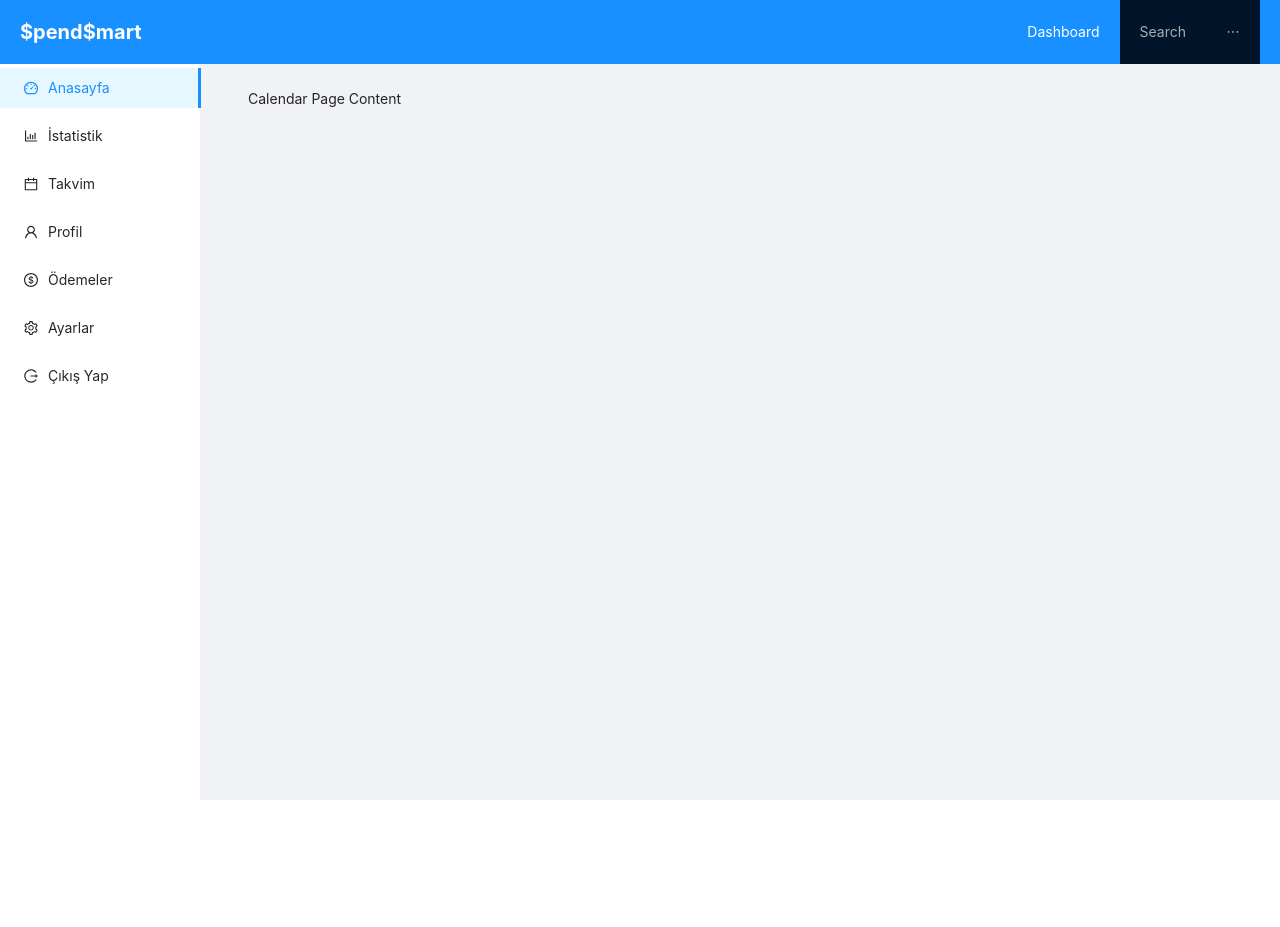
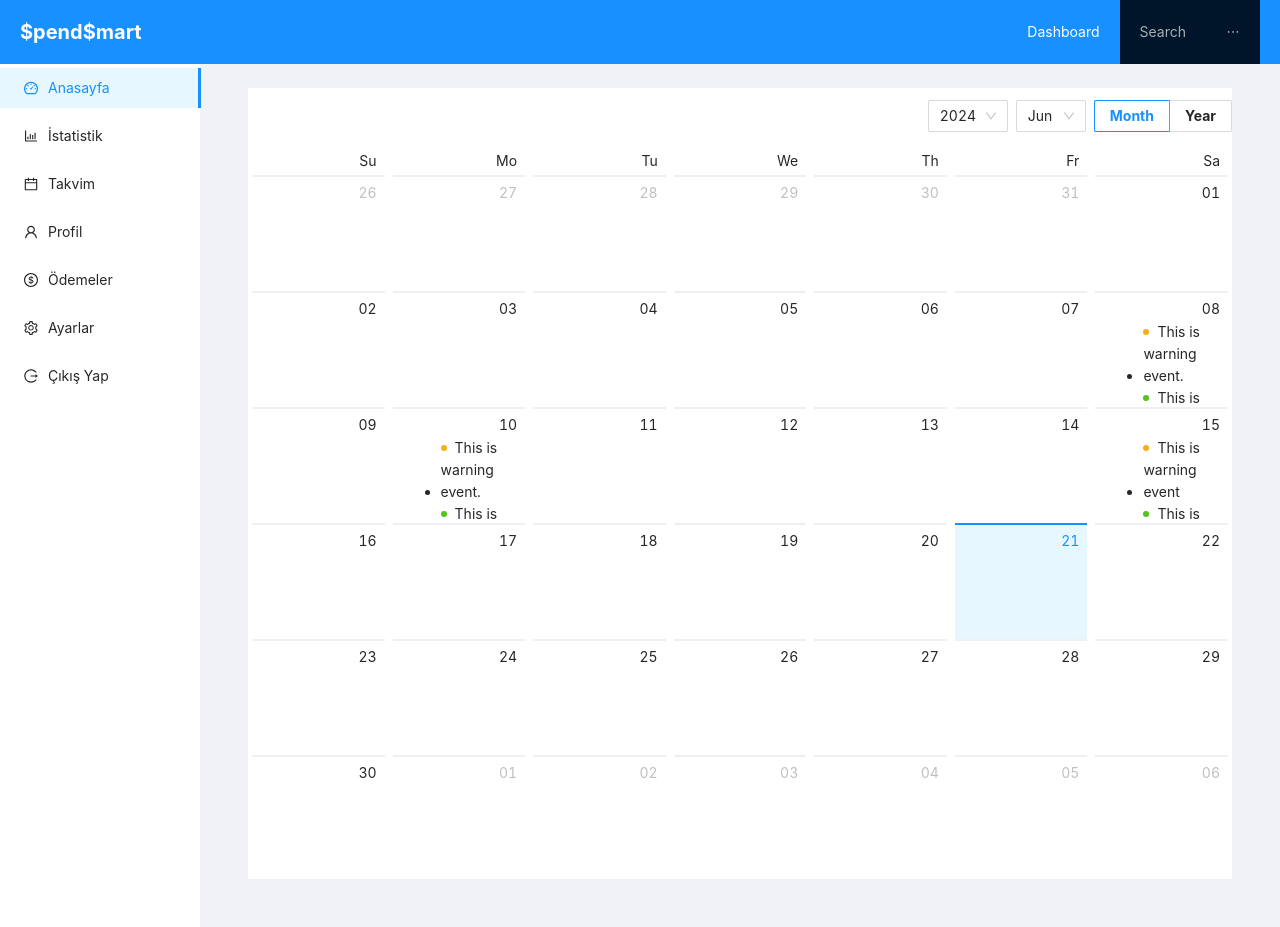
Before and after one commit to nazhhoglu/butce_takip, a React (Create React App) app: page /calendar in a window 1280 px wide. Before the commit the page ends 800 px from the top, so only its background shows below. Built offline with nearby package versions, Linux system fonts and the light colour scheme.

Commit message:
calendar and home page edit

```diff
--- a/src/pages/CalendarPage.js
+++ b/src/pages/CalendarPage.js
@@ -1,5 +1,100 @@
+import { Badge, Calendar } from "antd";
 import React from "react";
-
-const CalendarPage = () => <div>Calendar Page Content</div>;
-
+const getListData = (value) => {
+  let listData;
+  switch (value.date()) {
+    case 8:
+      listData = [
+        {
+          type: "warning",
+          content: "This is warning event.",
+        },
+        {
+          type: "success",
+          content: "This is usual event.",
+        },
+      ];
+      break;
+    case 10:
+      listData = [
+        {
+          type: "warning",
+          content: "This is warning event.",
+        },
+        {
+          type: "success",
+          content: "This is usual event.",
+        },
+        {
+          type: "error",
+          content: "This is error event.",
+        },
+      ];
+      break;
+    case 15:
+      listData = [
+        {
+          type: "warning",
+          content: "This is warning event",
+        },
+        {
+          type: "success",
+          content: "This is very long usual event。。....",
+        },
+        {
+          type: "error",
+          content: "This is error event 1.",
+        },
+        {
+          type: "error",
+          content: "This is error event 2.",
+        },
+        {
+          type: "error",
+          content: "This is error event 3.",
+        },
+        {
+          type: "error",
+          content: "This is error event 4.",
+        },
+      ];
+      break;
+    default:
+  }
+  return listData || [];
+};
+const getMonthData = (value) => {
+  if (value.month() === 8) {
+    return 1394;
+  }
+};
+const CalendarPage = () => {
+  const monthCellRender = (value) => {
+    const num = getMonthData(value);
+    return num ? (
+      <div className="notes-month">
+        <section>{num}</section>
+        <span>Backlog number</span>
+      </div>
+    ) : null;
+  };
+  const dateCellRender = (value) => {
+    const listData = getListData(value);
+    return (
+      <ul className="events">
+        {listData.map((item) => (
+          <li key={item.content}>
+            <Badge status={item.type} text={item.content} />
+          </li>
+        ))}
+      </ul>
+    );
+  };
+  return (
+    <Calendar
+      dateCellRender={dateCellRender}
+      monthCellRender={monthCellRender}
+    />
+  );
+};
 export default CalendarPage;
--- a/src/pages/HomePage.css
+++ /dev/null
@@ -1,29 +0,0 @@
-/* General Layout */
-.header {
-    display: flex;
-    justify-content: space-between;
-    align-items: center;
-    background-color: #fff;
-    padding: 0 20px;
-  }
-
-  .logo {
-    font-size: 20px;
-    font-weight: bold;
-    color: white;
-  }
-
-  .site-layout-background {
-    background: #fff;
-  }
-
-  /* Sidebar */
-  .site-layout-background .ant-menu {
-    height: 100%;
-    border-right: 0;
-  }
-
-  .site-layout-background .ant-menu-item {
-    display: flex;
-    align-items: center;
-  }
--- a/src/pages/HomePage.js
+++ b/src/pages/HomePage.js
@@ -1,6 +1,9 @@
-// src/pages/HomePage.js
+import { Progress } from "antd";
 import React from "react";
-
-const HomePage = () => <div>Home Page Content</div>;
-
+const HomePage = () => (
+  <>
+    <Progress type="dashboard" percent={100} />
+    <Progress type="dashboard" percent={100} gapDegree={50} />
+  </>
+);
 export default HomePage;
--- a/src/pages/LoginRegisterPage.css
+++ b/src/pages/LoginRegisterPage.css
@@ -100,3 +100,40 @@ label {
 .ant-tabs-nav .ant-tabs-tab:hover .ant-tabs-tab-btn {
   color: rgb(32, 79, 97); /* Hover durumunda rengi değiştir */
 }
+
+.floating-label {
+  position: relative;
+  margin-bottom: 1.5rem;
+}
+
+.floating-label input {
+  width: 100%;
+  padding: 12px 10px;
+  border: 2px solid #ddd;
+  border-radius: 8px;
+  outline: none;
+  transition: border-color 0.3s;
+}
+
+.floating-label input:focus {
+  border-color: #65a4b9;
+}
+
+.floating-label input:focus + label,
+.floating-label input:not(:placeholder-shown) + label {
+  top: 10px;
+  font-size: 12px;
+  /*background: #fff; /* Beyaz arkaplan, gerektiğinde değiştirilebilir */
+  padding: 0 5px;
+}
+
+
+.floating-label label {
+  position: absolute;
+  top: 50%;
+  left: 10px;
+  transform: translateY(-50%);
+  background: transparent;
+  transition: top 0.3s, font-size 0.3s;
+  pointer-events: none;
+}
--- a/src/pages/LoginRegisterPage.js
+++ b/src/pages/LoginRegisterPage.js
@@ -22,7 +22,6 @@ const LoginRegisterPage = () => {
       );
       const users = response.data.data;
 
-      // E-posta adreslerini kontrol et
       const duplicateEmail = users.some(
         (user) => user.email && user.email.toLowerCase() === email.toLowerCase()
       );
@@ -40,10 +39,9 @@ const LoginRegisterPage = () => {
 
       if (isDuplicateEmail) {
         message.error("Bu e-posta adresi zaten kayıtlı.");
-        return; // Kayıt işleminden çık
+        return;
       }
 
-      // E-posta adresi tekrar yok, kayıt işlemini gerçekleştir
       const response = await fetch(
         "https://v1.nocodeapi.com/nazhhoglu/google_sheets/fipygIlArinvVuqs?tabId=Sayfa1",
         {
@@ -75,7 +73,6 @@ const LoginRegisterPage = () => {
 
       console.log("Gelen kullanıcılar:", users);
 
-      // Email ve şifrenin eşleşip eşleşmediğini kontrol et
       const existingUser = users.find(
         (user) =>
           user.email &&
@@ -101,7 +98,9 @@ const LoginRegisterPage = () => {
 
   return (
     <div className="login-register-container">
-      <Link to="/home"  className="custom-link">Anasayfa</Link>
+      <Link to="/home" className="custom-link">
+        Anasayfa
+      </Link>
       <div className="login-form-container">
         <Tabs defaultActiveKey="1" activeKey={activeTab} onChange={onTabChange}>
           <TabPane tab="Giriş" key="1">
@@ -110,6 +109,7 @@ const LoginRegisterPage = () => {
               initialValues={{ remember: true }}
               onFinish={handleLoginFinish}
             >
+              <div className="floating-label">
                 <Form.Item
                   name="email"
                   rules={[
@@ -120,15 +120,22 @@ const LoginRegisterPage = () => {
                     },
                   ]}
                 >
-                <Input placeholder="Email" />
+                  <Input placeholder=" " />
+                  <label>Email</label>
                 </Form.Item>
+              </div>
 
+              <div className="floating-label">
                 <Form.Item
                   name="password"
-                rules={[{ required: true, message: "Lütfen şifrenizi girin!" }]}
+                  rules={[
+                    { required: true, message: "Lütfen şifrenizi girin!" },
+                  ]}
                 >
-                <Input type="password" placeholder="Şifre" />
+                  <Input type="password" placeholder=" " />
+                  <label>Şifre</label>
                 </Form.Item>
+              </div>
 
               <Form.Item name="remember" valuePropName="checked">
                 <Checkbox className="custom-checkbox">Beni hatırla</Checkbox>
@@ -159,22 +166,31 @@ const LoginRegisterPage = () => {
               initialValues={{ remember: true }}
               onFinish={handleRegisterFinish}
             >
+              <div className="floating-label">
                 <Form.Item
                   name="name"
-                rules={[{ required: true, message: "Lütfen isminizi girin!" }]}
+                  rules={[
+                    { required: true, message: "Lütfen isminizi girin!" },
+                  ]}
                 >
-                <Input placeholder="İsim" />
+                  <Input placeholder=" " />
+                  <label>İsim</label>
                 </Form.Item>
+              </div>
 
+              <div className="floating-label">
                 <Form.Item
                   name="surname"
                   rules={[
                     { required: true, message: "Lütfen soyisminizi girin!" },
                   ]}
                 >
-                <Input placeholder="Soyisim" />
+                  <Input placeholder=" " />
+                  <label>Soyisim</label>
                 </Form.Item>
+              </div>
 
+              <div className="floating-label">
                 <Form.Item
                   name="email"
                   rules={[
@@ -185,15 +201,22 @@ const LoginRegisterPage = () => {
                     },
                   ]}
                 >
-                <Input placeholder="Email" />
+                  <Input placeholder=" " />
+                  <label>Email</label>
                 </Form.Item>
+              </div>
 
+              <div className="floating-label">
                 <Form.Item
                   name="password"
-                rules={[{ required: true, message: "Lütfen şifrenizi girin!" }]}
+                  rules={[
+                    { required: true, message: "Lütfen şifrenizi girin!" },
+                  ]}
                 >
-                <Input type="password" placeholder="Şifre" />
+                  <Input type="password" placeholder=" " />
+                  <label>Şifre</label>
                 </Form.Item>
+              </div>
 
               <Form.Item>
                 <Button
```
Also changed, not shown: src/components/Header.css (deleted, +0 -13 lines). Lines whose indentation alone changed are shown as unchanged.
